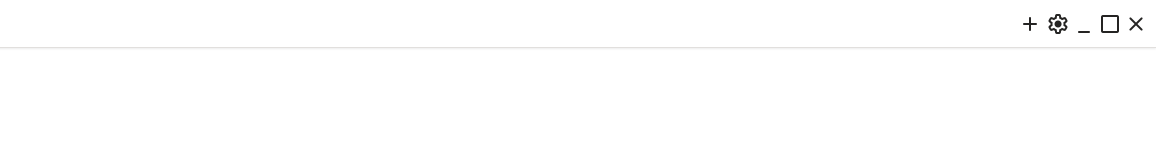
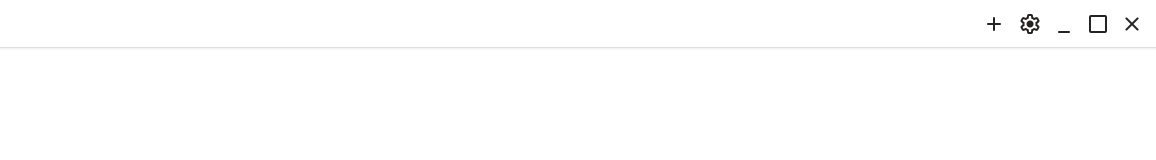
Before and after one commit to jgomezbau/Office365, an Electron app: page src/index.html in a window 1200 px wide. Shown: the full height of the page, 44-1200 px from the left. Drawn offline with nearby package versions, Linux system fonts and the light colour scheme; no server answers.

Commit message:
modified:   src/styles.css

```diff
--- a/src/styles.css
+++ b/src/styles.css
@@ -208,8 +208,8 @@ body {
   display: flex;
   align-items: center;
   justify-content: center;
-  width: 24px;
-  height: 24px;
+  width: 32px;
+  height: 32px;
   border-radius: 4px;
   background-color: transparent;
   border: none;
@@ -235,8 +235,8 @@ body {
   display: flex;
   align-items: center;
   justify-content: center;
-  width: 24px;
-  height: 24px;
+  width: 32px;
+  height: 32px;
   font-size: 16px;
   border-radius: 4px;
   background-color: transparent;
@@ -496,8 +496,8 @@ body {
   display: flex;
   align-items: center;
   justify-content: center;
-  width: 24px;
-  height: 24px;
+  width: 32px;
+  height: 32px;
   font-size: 16px;
   border: none;
   background: transparent;
```
